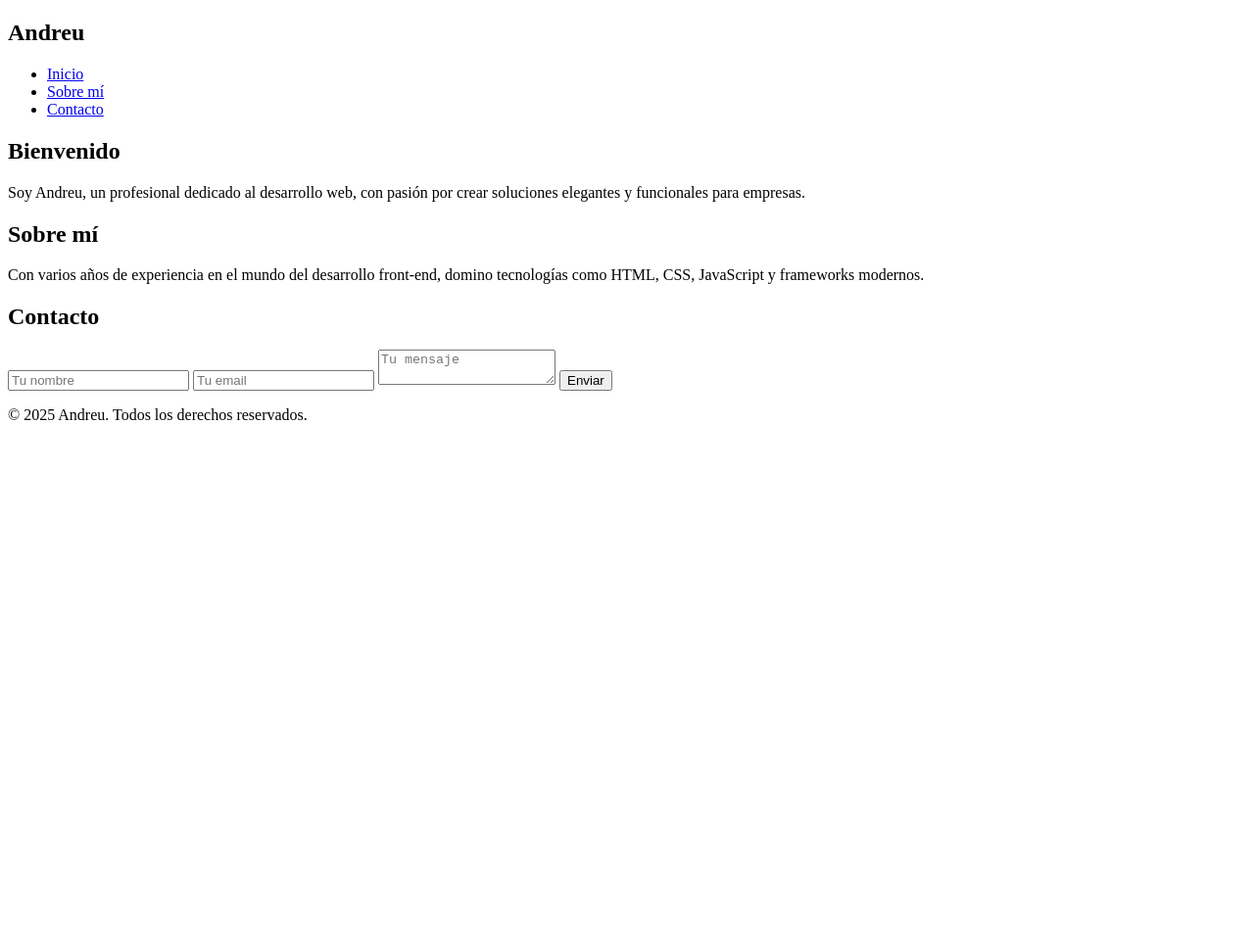
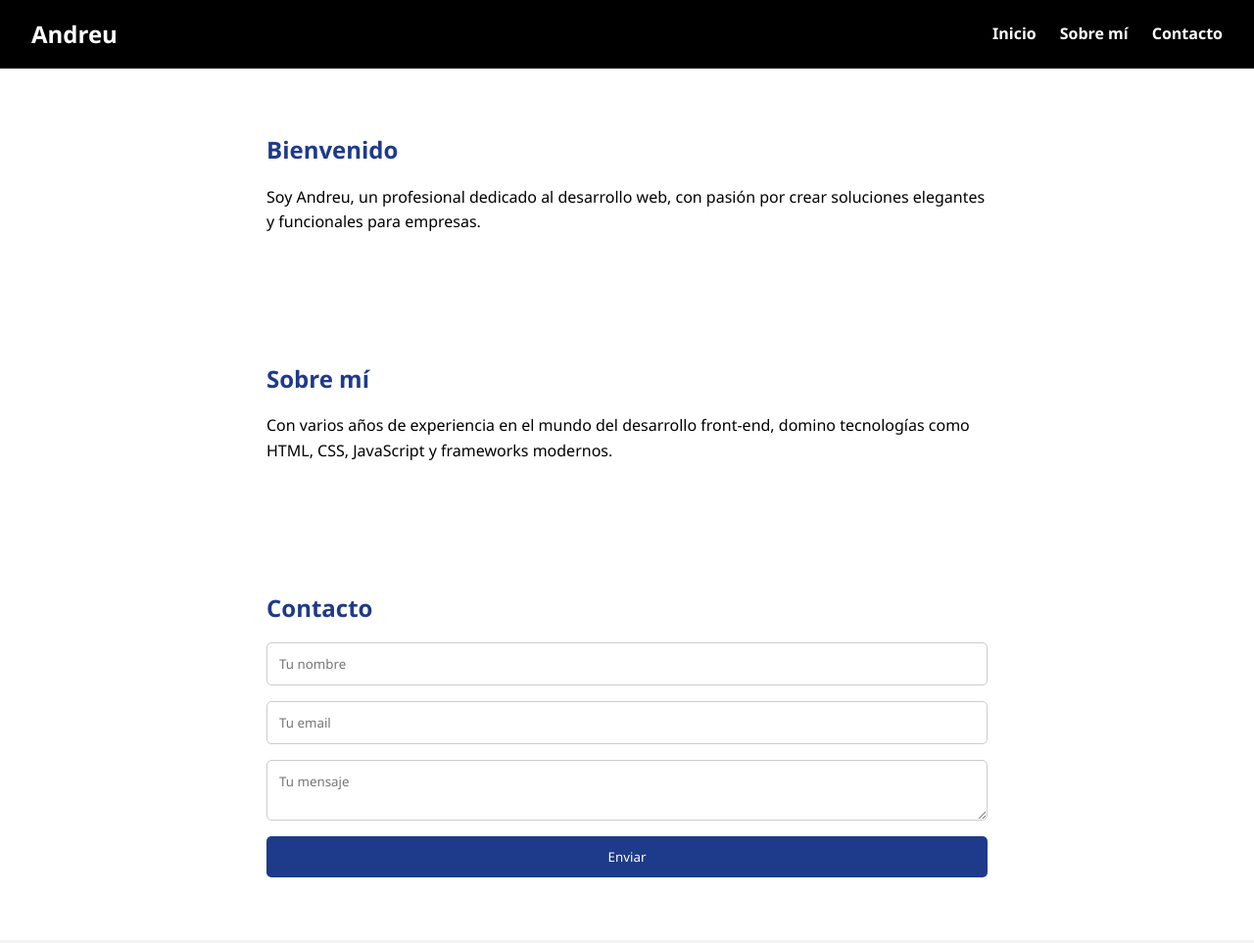
Before and after one commit to Andreu00/fjag.github.io, a plain HTML site: page index.html in a window 1280 px wide. Shown: the top 963 px of the page at 98% size. Before the commit the page ends 800 px from the top, so only its background shows below. Drawn offline with Linux system fonts and the light colour scheme; a script that the page names is missing.

Commit message:
Update style.css

```diff
--- a/css/style.css
+++ b/css/style.css
@@ -1 +1,90 @@
-/* Hoja de estilos de Andreu */
+/* Colores base */
+:root {
+  --bg-color: #ffffff;
+  --text-color: #000000;
+  --accent-color: #1e3a8a;
+}
+
+* {
+  margin: 0;
+  padding: 0;
+  box-sizing: border-box;
+  font-family: 'Segoe UI', sans-serif;
+}
+
+body {
+  background-color: var(--bg-color);
+  color: var(--text-color);
+  line-height: 1.6;
+}
+
+header {
+  background-color: var(--text-color);
+  color: var(--bg-color);
+  padding: 1rem 2rem;
+}
+
+nav {
+  display: flex;
+  justify-content: space-between;
+  align-items: center;
+}
+
+nav ul {
+  display: flex;
+  list-style: none;
+}
+
+nav ul li {
+  margin-left: 1.5rem;
+}
+
+nav ul li a {
+  color: var(--bg-color);
+  text-decoration: none;
+  font-weight: bold;
+}
+
+.section {
+  padding: 4rem 2rem;
+  max-width: 800px;
+  margin: auto;
+}
+
+h2 {
+  color: var(--accent-color);
+  margin-bottom: 1rem;
+}
+
+form {
+  display: flex;
+  flex-direction: column;
+  gap: 1rem;
+}
+
+input, textarea {
+  padding: 0.75rem;
+  border: 1px solid #ccc;
+  border-radius: 5px;
+}
+
+button {
+  background-color: var(--accent-color);
+  color: white;
+  border: none;
+  padding: 0.75rem;
+  cursor: pointer;
+  border-radius: 5px;
+  transition: background 0.3s ease;
+}
+
+button:hover {
+  background-color: #163177;
+}
+
+footer {
+  text-align: center;
+  padding: 2rem;
+  background-color: #f4f4f4;
+  font-size: 0.9rem;
+}
```
